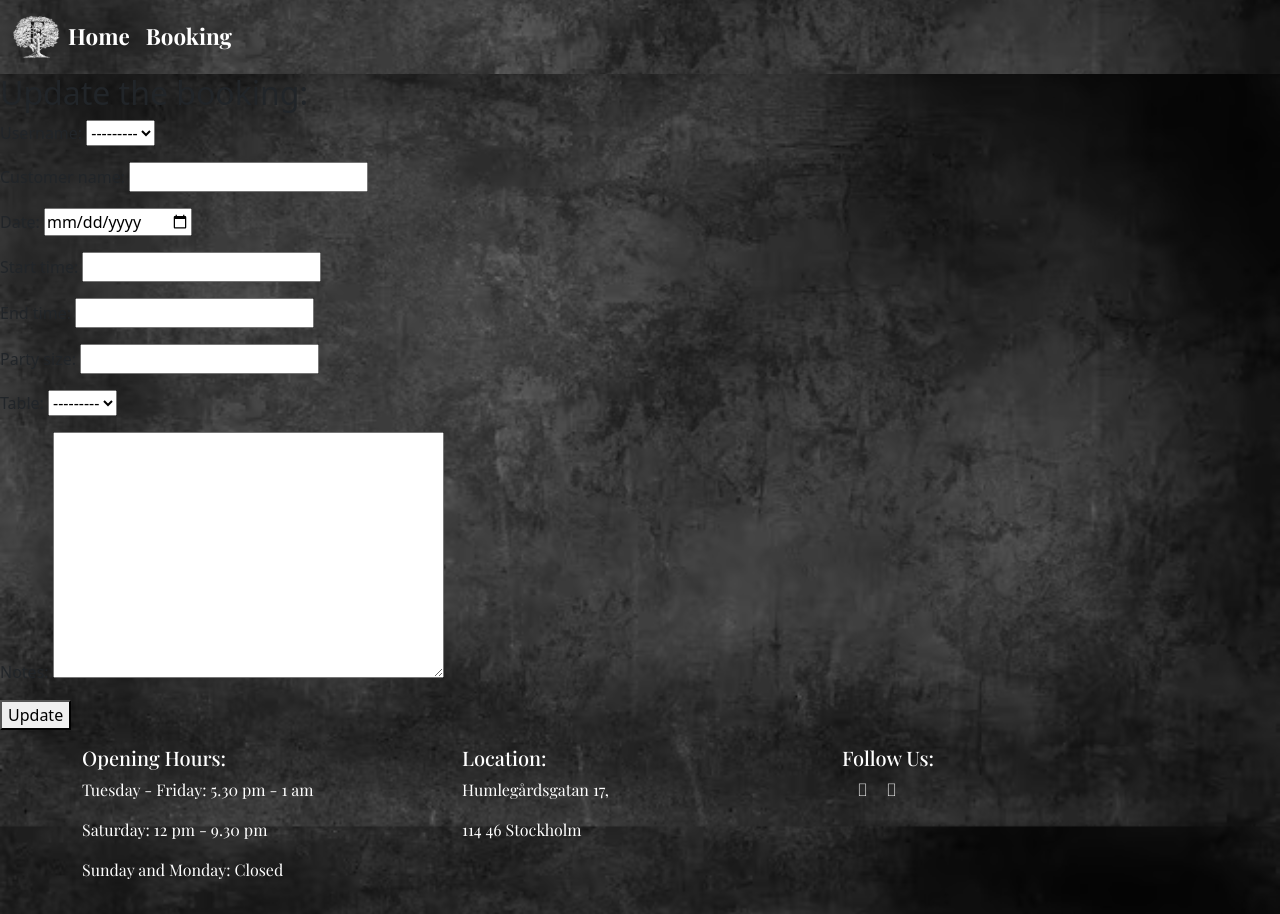
After one commit to Code-Institute-Submissions/booking-system-ekstedt, a Django app: template templates/update.html in a window 1280 px wide. The commit adds this page. Run offline with Django 4.2, Linux system fonts and the light colour scheme; the template is opened without the code that fills it: values that come from a table or form of the project are taken from there, others are empty; some web fonts are replaced.

Commit message:
Add update booking functionality

```diff
--- a/booking/urls.py
+++ b/booking/urls.py
@@ -1,9 +1,11 @@
-from . import views
+from booking import views
 from django.urls import path, include
 
 app_name = 'booking'
 urlpatterns = [
     path('', views.BookingList.as_view(), name="home"),
     path('<int:pk>/', views.BookingDetail.as_view(), name="details"),
-    path('create/', views.CreateBooking.as_view(), name="create_booking")
+    path('create/', views.CreateBooking.as_view(), name="create_booking"),
+    path('update/<int:pk>/', views.UpdateBooking.as_view(), name="update"),
+    path('delete/<int:pk>/', views.DeleteBooking.as_view(), name="delete_booking"),
 ]
--- a/booking/views.py
+++ b/booking/views.py
@@ -26,8 +26,10 @@ class CreateBooking(generic.edit.CreateView):
 
 class UpdateBooking(generic.edit.UpdateView):
     model = Booking
-    fields = ['id', 'username', 'customer_name', 'date', 'start_time', 'end_time', 'party_size', 'table', 'notes', 'created_at']
+    form_class = BookingForm
     template_name = "update.html"
+    success_url = reverse_lazy('booking:home')
+
 
 class DeleteBooking(generic.edit.DeleteView):
     model = Booking
--- a/templates/details.html
+++ b/templates/details.html
@@ -1,8 +1,11 @@
 {% extends "base.html" %}
+
 {% block content %}
+
 <h2>Booking details</h2>
 <p>Username: {{ booking.username }}</p>
 <p>Customer Name: {{ booking.customer_name }}</p>
+<p>Customer Email: {{ booking.customer_email }}</p>
 <p>Date: {{ booking.date }}</p>
 <p>Start Time: {{ booking.start_time }}</p>
 <p>End Time: {{ booking.end_time }}</p>
@@ -11,4 +14,6 @@
 <p>Notes: {{ booking.notes }}</p>
 <p>Created At: {{ booking.created_at }}</p>
 
+<button><a href="{% url 'booking:update' booking.id %}">Update the booking</a></button>
+
 {% endblock %}
--- a/templates/index.html
+++ b/templates/index.html
@@ -14,7 +14,6 @@
     {% endfor %}
 </ul>
 <button><a href="{% url 'booking:create_booking' %}">Create a Booking</a></button>
-<button><a href="#">Update a Booking</a></button>
 <button><a href="#">Delete a Booking</a></button>
 
 {% endblock %}
--- /dev/null
+++ b/templates/update.html
@@ -0,0 +1,10 @@
+{% extends "base.html" %}
+{% block content %}
+<h2>Update the booking:</h2>
+<form method="POST">
+    {% csrf_token %}
+    {{ form.as_p }}
+    <button type="submit">Update</button>
+</form>
+
+{% endblock %}
```
